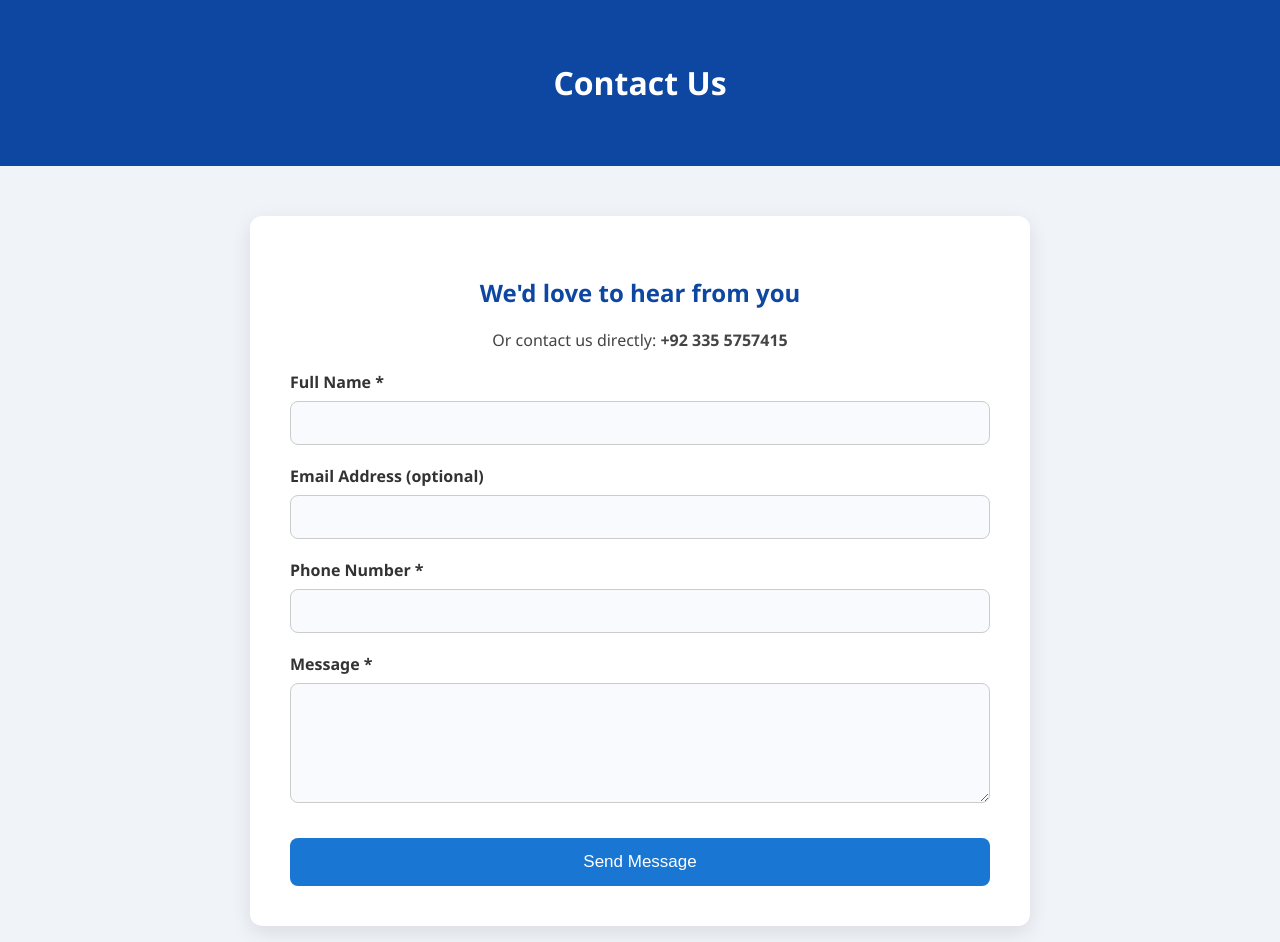
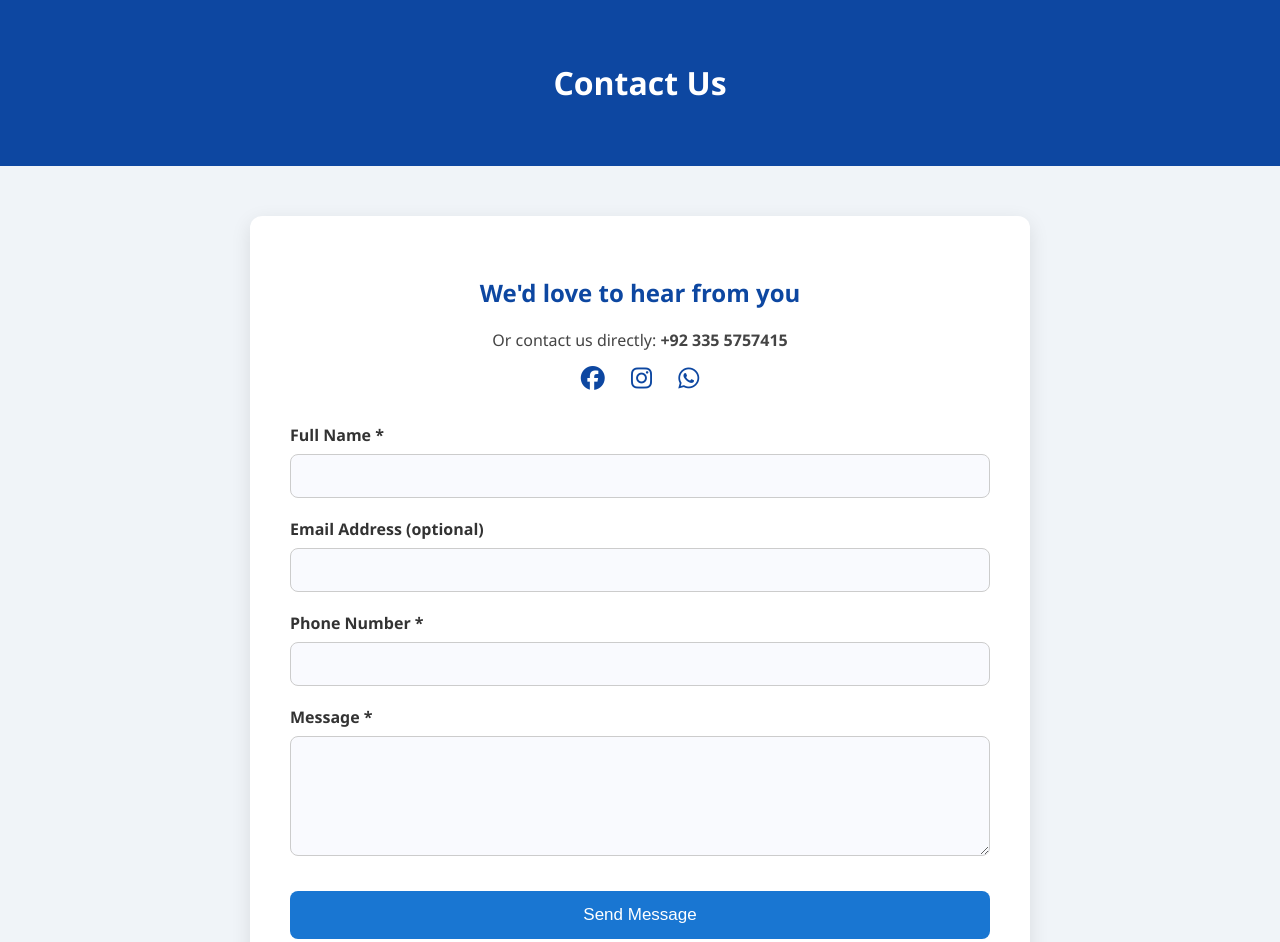
Before and after one commit to Turrab-76/ContactUs, a plain HTML site: page index.html in a window 1280 px wide. Shown: the top 942 px of the page. Drawn offline with Linux system fonts and the light colour scheme.

Commit message:
Update index.html

```diff
--- a/index.html
+++ b/index.html
@@ -4,6 +4,10 @@
   <meta charset="UTF-8" />
   <meta name="viewport" content="width=device-width, initial-scale=1.0"/>
   <title>Contact Us - Turrab Haider</title>
+
+  <!-- Font Awesome for icons -->
+  <link rel="stylesheet" href="https://cdnjs.cloudflare.com/ajax/libs/font-awesome/6.5.0/css/all.min.css" integrity="sha512-...==" crossorigin="anonymous" referrerpolicy="no-referrer" />
+
   <style>
     body {
       margin: 0;
@@ -84,19 +88,36 @@
       margin-top: 30px;
     }
 
+    .direct-contact {
+      text-align: center;
+      font-size: 16px;
+      margin: 20px 0 10px;
+      color: #444;
+    }
+
+    .social-icons {
+      text-align: center;
+      margin-bottom: 30px;
+    }
+
+    .social-icons a {
+      margin: 0 10px;
+      font-size: 24px;
+      color: #0d47a1;
+      text-decoration: none;
+      transition: color 0.3s;
+    }
+
+    .social-icons a:hover {
+      color: #1976d2;
+    }
+
     footer {
       background: #0d47a1;
       color: white;
       text-align: center;
       padding: 20px;
       margin-top: 50px;
-    }
-
-    .direct-contact {
-      text-align: center;
-      font-size: 16px;
-      margin: 20px 0;
-      color: #444;
     }
 
     @media (max-width: 600px) {
@@ -118,6 +139,19 @@
 
   <p class="direct-contact">Or contact us directly: <strong>+92 335 5757415</strong></p>
 
+  <!-- Social Media Icons -->
+  <div class="social-icons">
+    <a href="https://www.facebook.com/HAIDERTURRAB12" target="_blank" title="Facebook">
+      <i class="fab fa-facebook"></i>
+    </a>
+    <a href="https://www.instagram.com/turrab_haider_official" target="_blank" title="Instagram">
+      <i class="fab fa-instagram"></i>
+    </a>
+    <a href="https://wa.me/923355757415" target="_blank" title="WhatsApp">
+      <i class="fab fa-whatsapp"></i>
+    </a>
+  </div>
+
   <form id="contact-form" action="https://formsubmit.co/ajax/turrabhaider061@gmail.com" method="POST">
     <label for="name">Full Name *</label>
     <input type="text" name="name" id="name" required>
@@ -131,7 +165,6 @@
     <label for="message">Message *</label>
     <textarea name="message" id="message" required></textarea>
 
-    <!-- Optional hidden fields -->
     <input type="hidden" name="_captcha" value="false">
 
     <button type="submit">Send Message</button>
```
